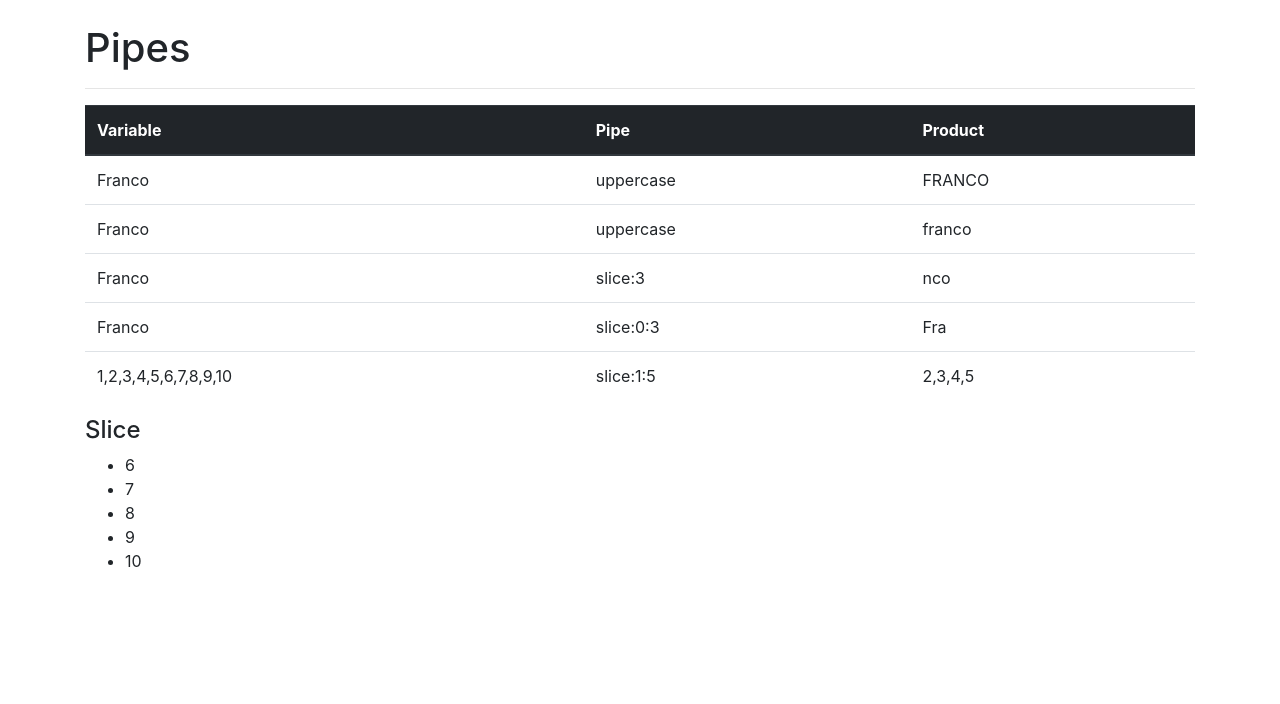
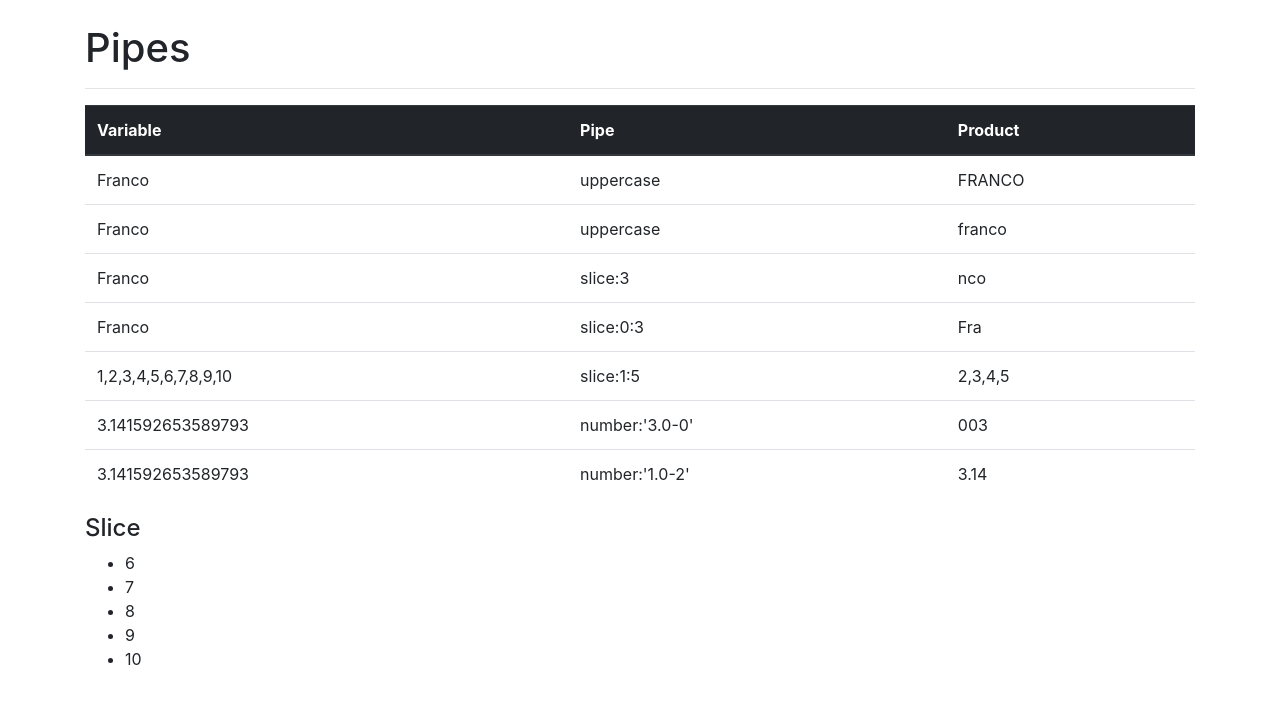
Before and after one commit to franco148/angular5-examples, an Angular app in the folder ng5-pipes-examples/: page / in a window 1280 px wide. Shown: the top 704 px of the page. Built offline with nearby package versions, Linux system fonts and the light colour scheme.

Commit message:
ng5-pipes-examples: pipe DECIMAL.

```diff
--- a/ng5-pipes-examples/src/app/app.component.html
+++ b/ng5-pipes-examples/src/app/app.component.html
@@ -38,6 +38,18 @@
       <td> slice:1:5 </td>
       <td>{{ myArray | slice:1:5 }}</td>
     </tr>
+
+    <!-- Review the reference of the API -->
+    <tr>
+      <td>{{ PI }}</td>
+      <td> number:'3.0-0' </td>
+      <td>{{ PI | number:'3.0-0' }}</td>
+    </tr>
+    <tr>
+      <td>{{ PI }}</td>
+      <td> number:'1.0-2' </td>
+      <td>{{ PI | number:'1.0-2' }}</td>
+    </tr>
   </tbody>
 </table>
 
--- a/ng5-pipes-examples/src/app/app.component.ts
+++ b/ng5-pipes-examples/src/app/app.component.ts
@@ -9,4 +9,6 @@ export class AppComponent {
 
   name = "Franco";
   myArray = [1,2,3,4,5,6,7,8,9,10];
+
+  PI = Math.PI;
 }
```
